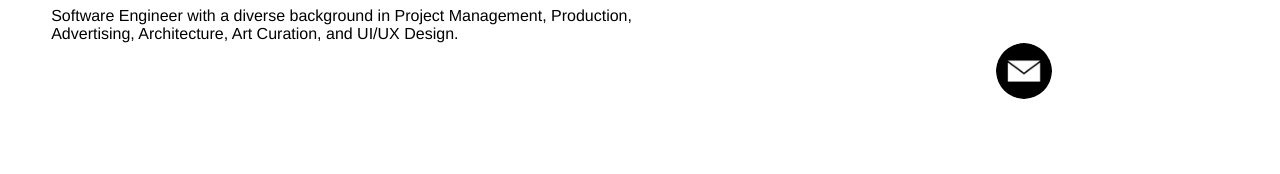
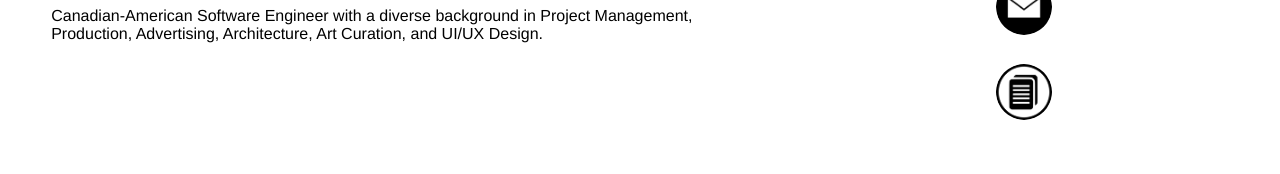
Before and after one commit to pfranciskoe/portfolio, a website built with Parcel: page index.html in a window 1280 px wide. Shown: the part 412-586 px from the top of the page. Built offline with nearby package versions, Linux system fonts and the light colour scheme; files whose address does not match are found by name.

Commit message:
add resume

```diff
--- a/index.html
+++ b/index.html
@@ -15,7 +15,7 @@
                 PETER KOE
             </h1>
             <p class="bio">
-                Software Engineer with a diverse background in Project Management, Production, Advertising, Architecture, Art Curation, and UI/UX Design.
+                Canadian-American Software Engineer with a diverse background in Project Management, Production, Advertising, Architecture, Art Curation, and UI/UX Design.
             </p>
         </div>
         <div class="links">
@@ -27,6 +27,9 @@
                     <img class="logo" src="./imgs/linkedin_black.png" alt="linkedin logo">
                 <a href="mailto:pfranciskoe@gmail.com">
                     <img class="logo" src="./imgs/email_black.png" alt="email logo">
+                </a>
+                <a href="./imgs/Peter Koe Full Stack 2020.pdf">
+                    <img class="logo" src="./imgs/resumer_black.png" alt="email logo">
                 </a>
             </div>
         </div>
```
Also changed, not shown: imgs/resumer_black.png (added), 1 other file.
